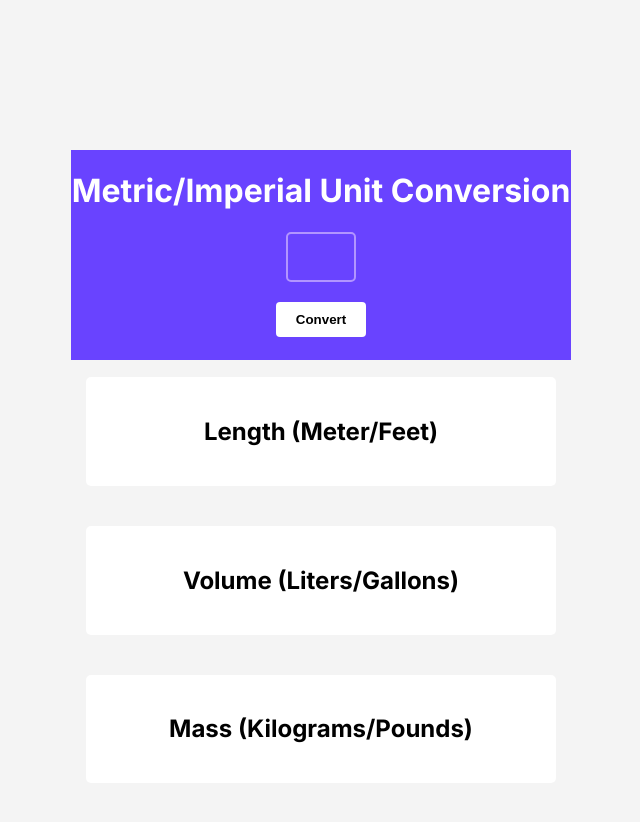
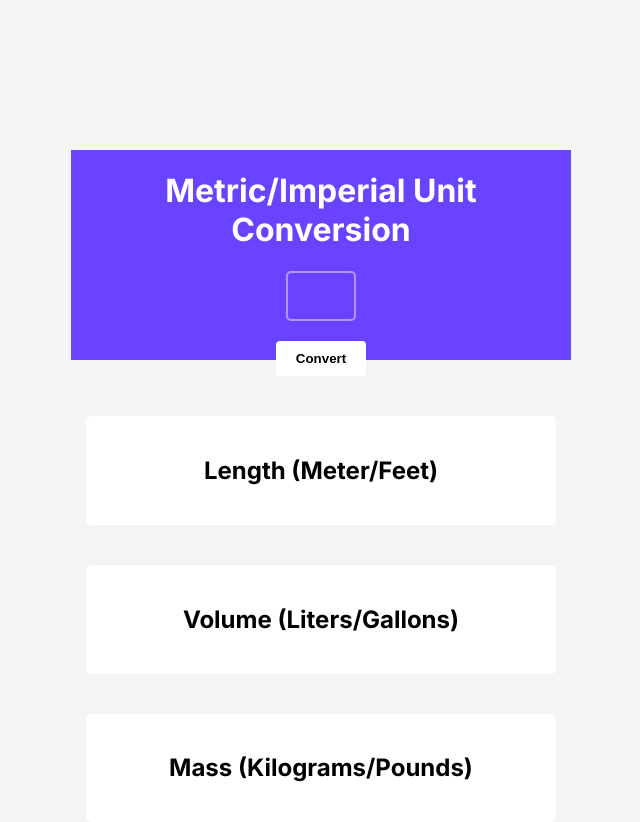
Before and after one commit to PraveenVenkatesh099/unit_convertor, a website built with Vite: page index.html in a window 1280 px wide. Shown: the whole page, without its empty margins (319-959 px from the left). Before the commit the page ends 800 px from the top, so only its background shows below. Built offline with nearby package versions, Linux system fonts and the light colour scheme; a web font is replaced by a local one.

Commit message:
added padding

```diff
--- a/index.css
+++ b/index.css
@@ -7,6 +7,9 @@ body {
     background:#F4F4F4;
 }
 
+#title{
+    padding:0px 10px;
+}
 h1{
     color:white;
 }
--- a/index.html
+++ b/index.html
@@ -7,7 +7,7 @@
     </head>
     <body>
         <div class="main">
-            <h1>Metric/Imperial Unit Conversion</h1>
+            <h1 id = "title">Metric/Imperial Unit Conversion</h1>
             <div>
                 <input type = "text" inputmode = "numeric" pattern = "[0-9]*" id = "input-el">
             </div>
```
